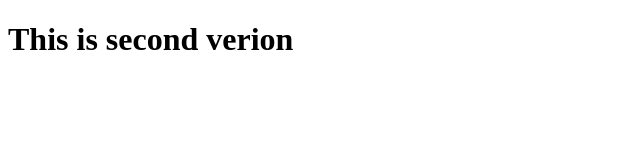
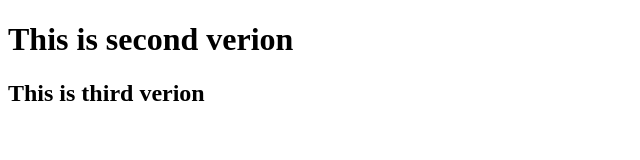
Before and after one commit to prathameshkasar/demo_repo, a plain HTML site: page index.html in a window 1280 px wide. Shown: the whole page, without its empty margins (0-640 px from the left). Drawn offline with Linux system fonts and the light colour scheme.

Commit message:
Thsi is v2

```diff
--- a/index.html
+++ b/index.html
@@ -7,5 +7,6 @@
 
 <body>
     <h1>This is second verion</h1>
+    <h2>This is third verion</h2>
 </body>
 </html>
```
